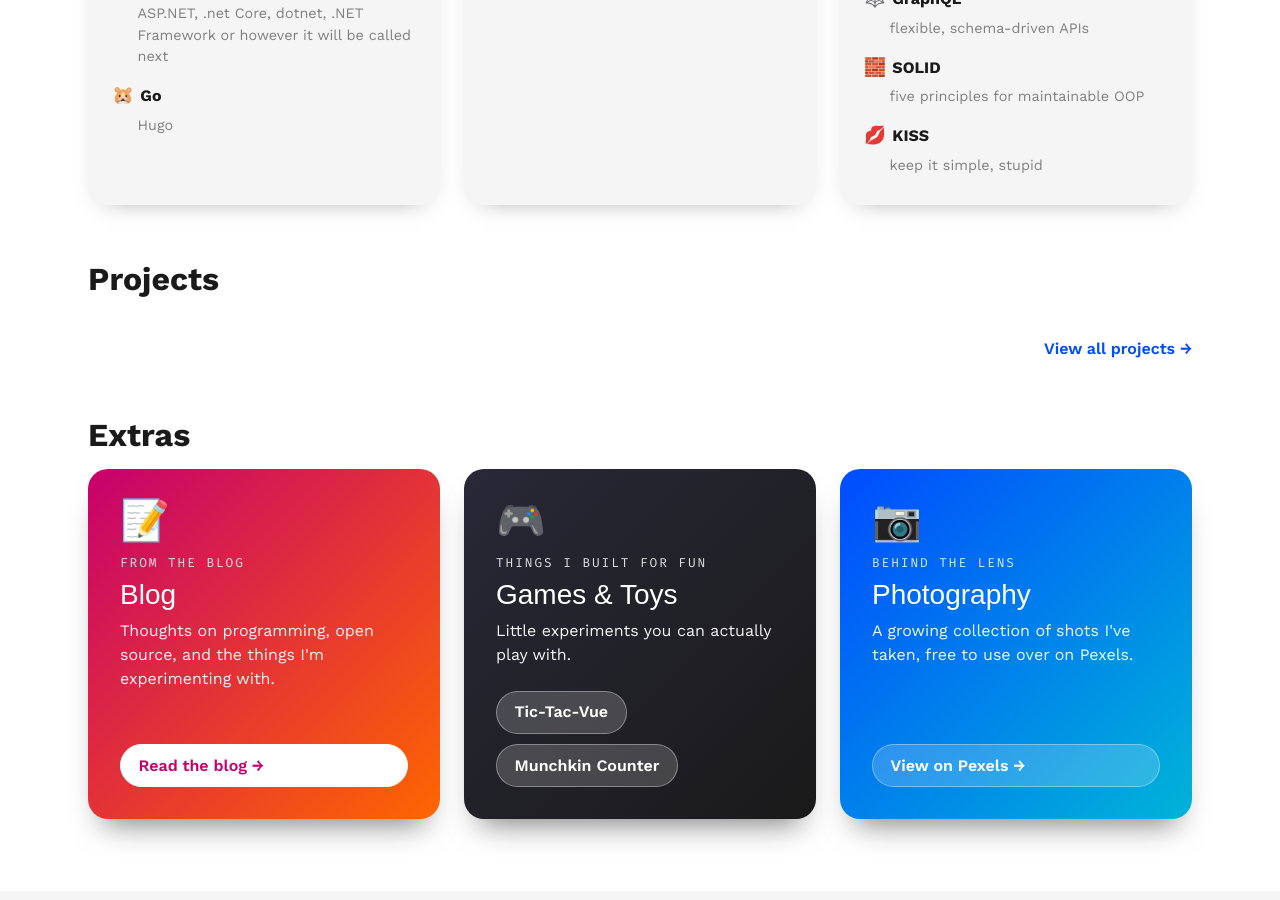
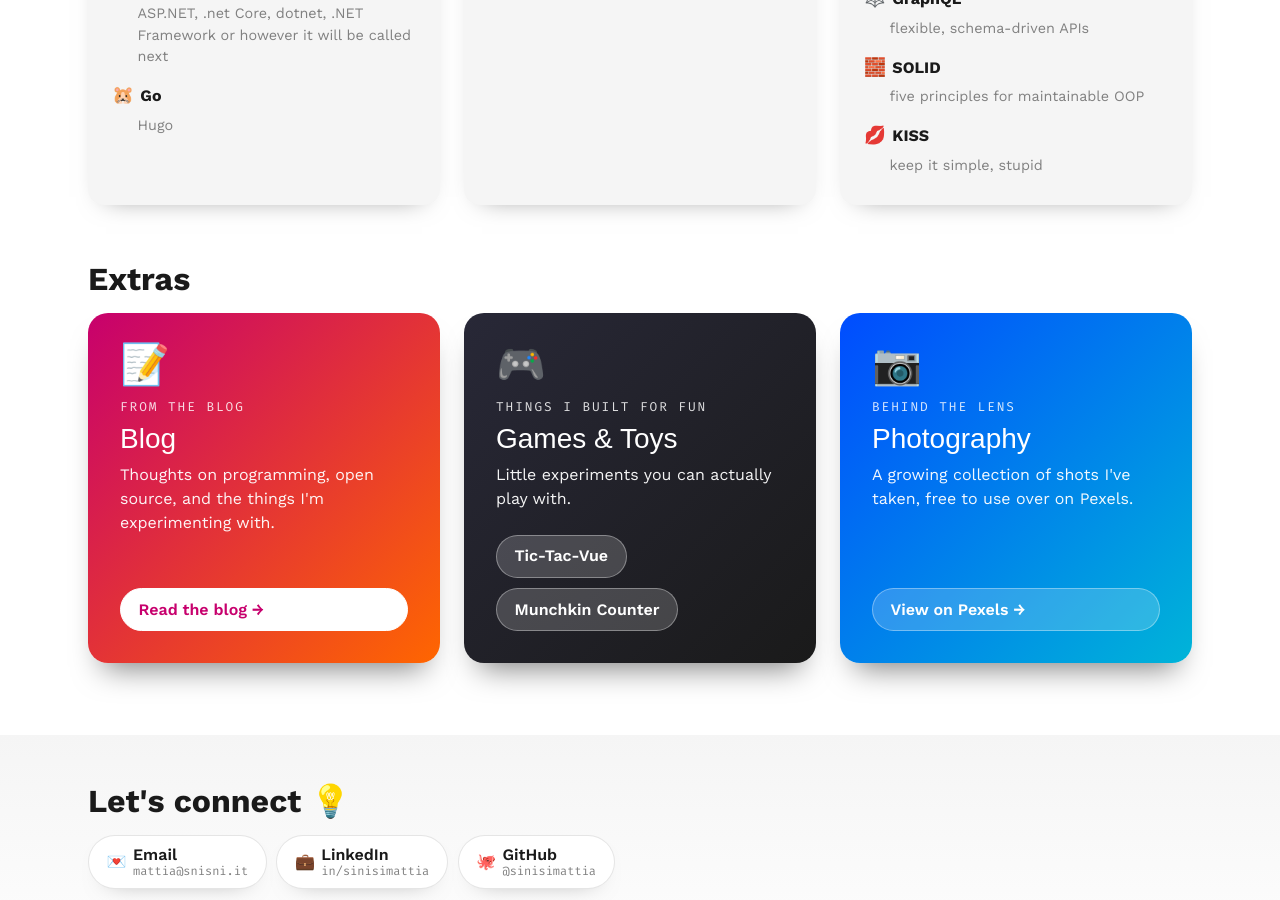
Before and after one commit to sinisimattia/sinisimattia, a Jekyll site: the page built from index.html, in a window 1280 px wide and 900 px high, scrolled down 1094 px. Built offline with Jekyll 4.4.1, drawn with Linux system fonts in a browser that asks for light colours; some web fonts are replaced.

Commit message:
Hide home Projects section when there are no projects
Guard the homepage Projects section so the heading, cards, and the
"View all projects" link only render when featured projects exist,
keeping the page clean before any project content is added.

Co-Authored-By: Claude Opus 4.8 (1M context) <noreply@anthropic.com>

```diff
--- a/index.html
+++ b/index.html
@@ -17,16 +17,20 @@ home: true
 	</div>
 </section>
 
+{%- assign featured = site.projects | where: "featured", true | sort: "order" %}
+{%- if featured.size > 0 %}
 <section>
 	<h2 class="title">Projects</h2>
-	{%- assign featured = site.projects | where: "featured", true | sort: "order" %}
 	<div class="project-list">
 		{%- for project in featured %}
 		{% include project-card.html project=project %}
 		{%- endfor %}
 	</div>
+	{%- if site.projects.size > 0 %}
 	<p class="projects-viewall"><a href="{{ '/projects' | relative_url }}">View all projects →</a></p>
+	{%- endif %}
 </section>
+{%- endif %}
 
 <section>
 	<h2 class="title">Extras</h2>
```
